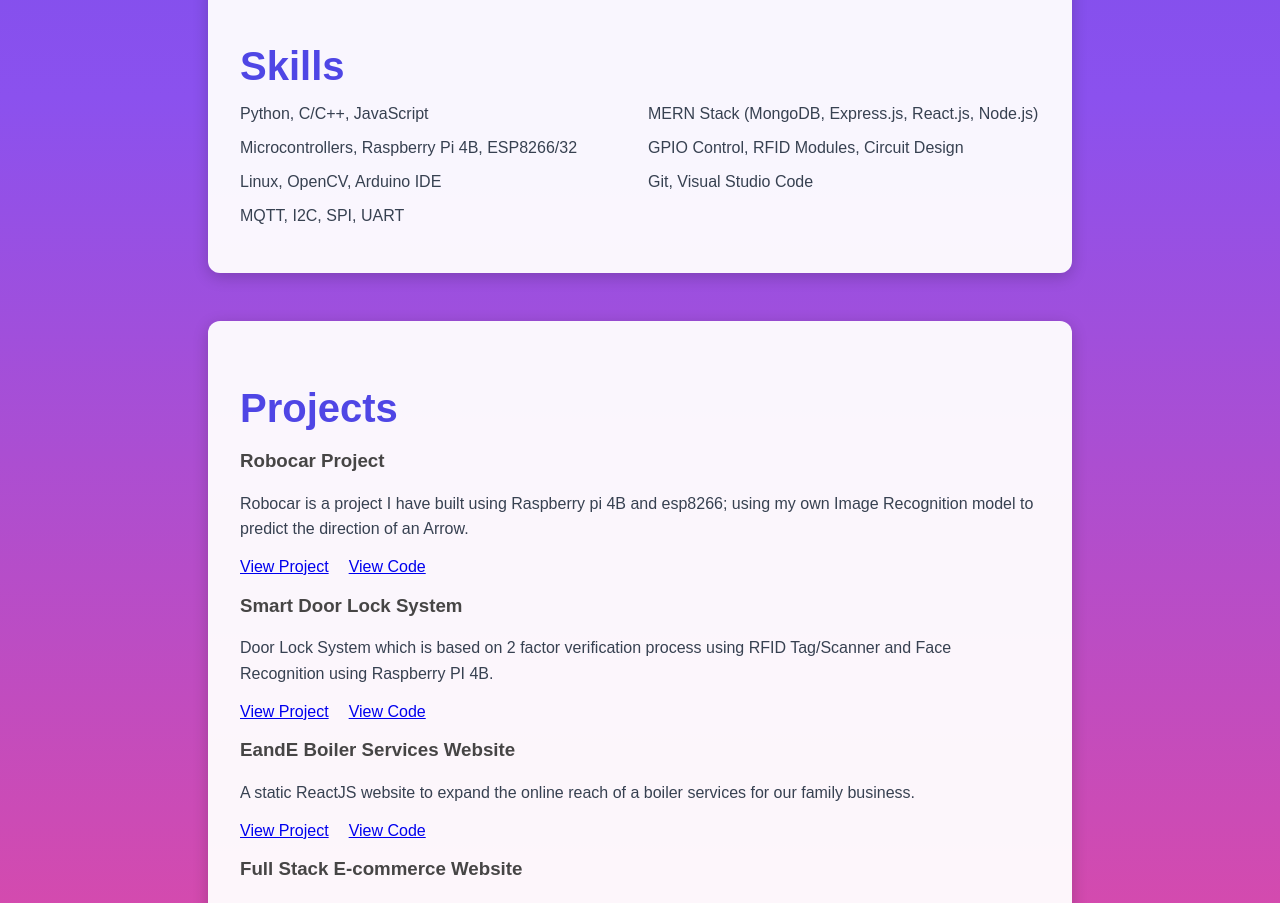
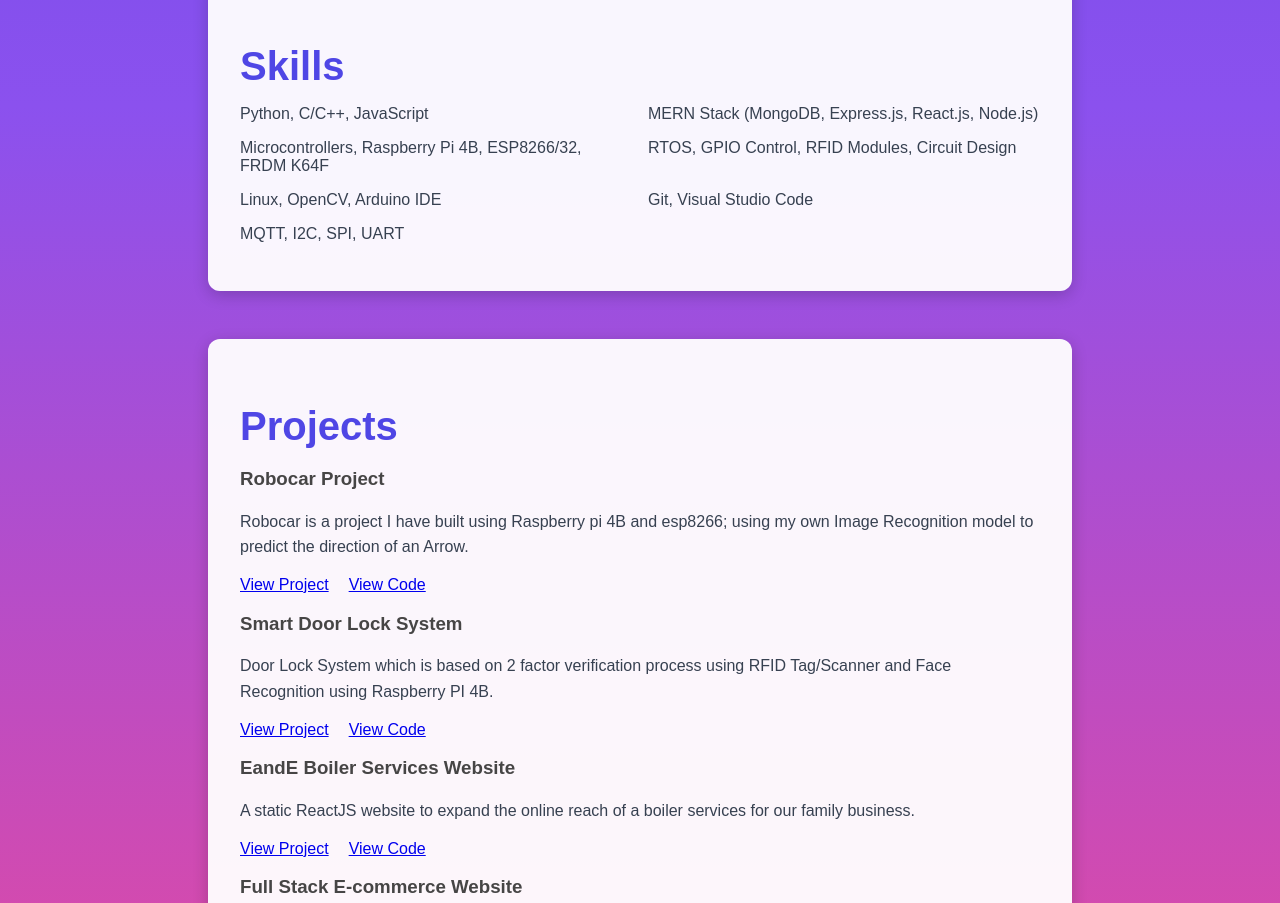
Before and after one commit to SaSo3000/Portfolio, a React (Create React App) app: page / in a window 1280 px wide. Shown: the part 980-1883 px from the top of the page. Built offline with nearby package versions, Linux system fonts and the light colour scheme.

Commit message:
first_commit

```diff
--- a/src/App.js
+++ b/src/App.js
@@ -70,8 +70,8 @@ const Portfolio = () => {
         <ul className="grid grid-cols-2 gap-4">
           <li>Python, C/C++, JavaScript</li>
           <li>MERN Stack (MongoDB, Express.js, React.js, Node.js)</li>
-          <li>Microcontrollers, Raspberry Pi 4B, ESP8266/32</li>
-          <li>GPIO Control, RFID Modules, Circuit Design</li>
+          <li>Microcontrollers, Raspberry Pi 4B, ESP8266/32, FRDM K64F</li>
+          <li>RTOS, GPIO Control, RFID Modules, Circuit Design</li>
           <li>Linux, OpenCV, Arduino IDE</li>
           <li>Git, Visual Studio Code</li>
           <li>MQTT, I2C, SPI, UART</li>
```
